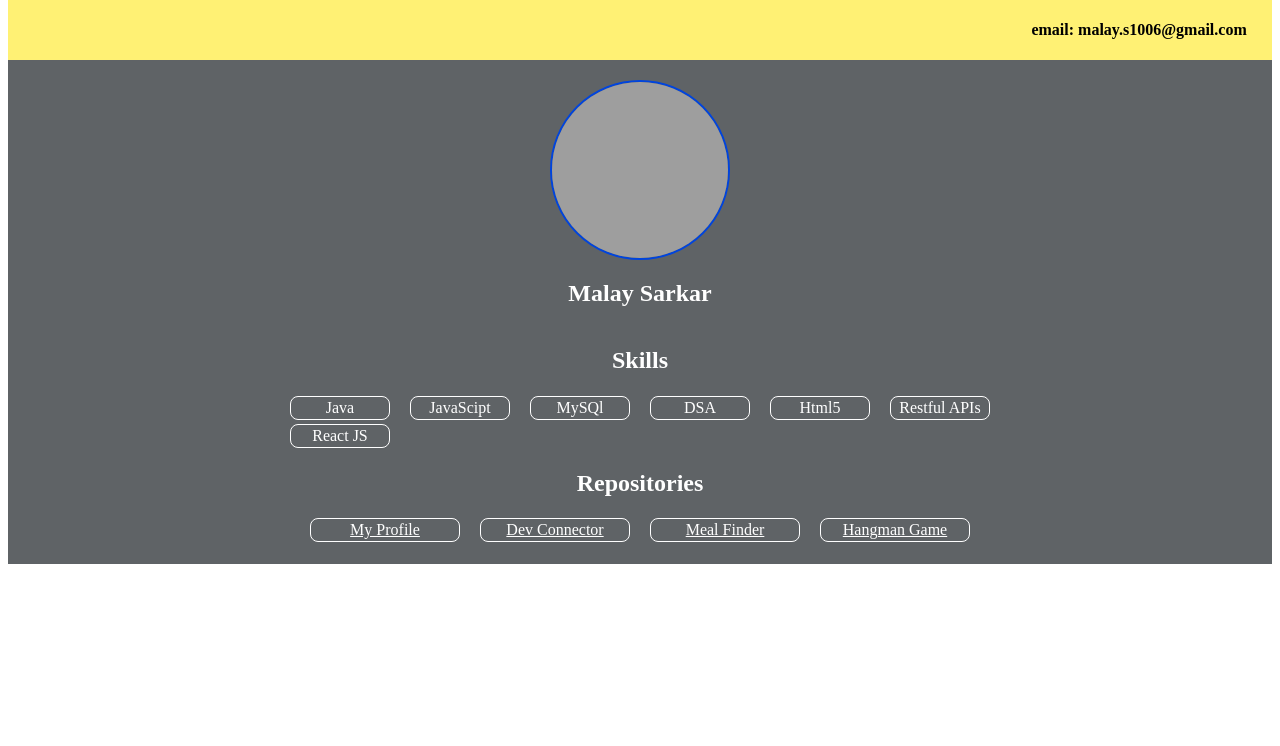
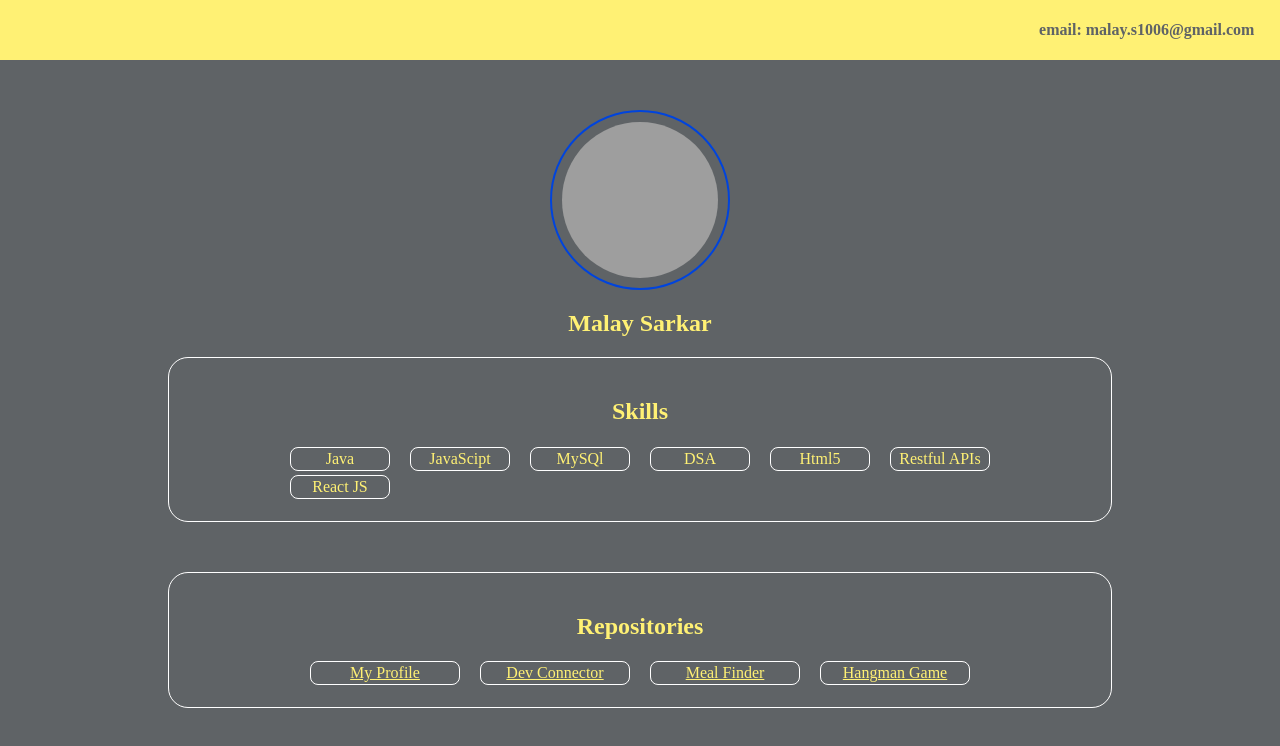
Before and after one commit to malayproject/MyProfile, a plain HTML site: page htmlPage/index.html in a window 1280 px wide. Drawn offline with Linux system fonts and the light colour scheme; grey boxes are pictures that could not be loaded.

Commit message:
some appearance changes

```diff
--- a/htmlPage/style.css
+++ b/htmlPage/style.css
@@ -6,16 +6,19 @@ body {
   flex-direction: column;
   align-items: center;
   justify-content: center;
-  margin-top: 0px;
+  margin: 0px;
+  background-color: rgb(95, 99, 102);
 }
 
 .navbar {
+  /* width: 100%; */
   width: 100%;
   height: 60px;
   display: flex;
   flex-direction: row;
   /* margin: 0px 0px 10px 0px; */
   background-color: rgb(255, 241, 116);
+  color: rgb(95, 99, 102);
 }
 
 .navLeftContainer {
@@ -31,18 +34,17 @@ body {
 }
 
 .textWhite {
-  color: white;
+  color: rgb(255, 241, 116);
 }
 
 .container {
   display: flex;
   flex-direction: column;
   width: 100%;
-  padding: 20px;
+  padding: 50px;
   align-items: center;
   justify-content: center;
   /* border: 1px solid #0bb; */
-  background-color: rgb(95, 99, 102);
 }
 
 img {
@@ -52,6 +54,7 @@ img {
 
 .roundImg {
   border: 2px, solid, #04d;
+  padding: 10px;
   border-radius: 50%;
   width: 180px;
   height: 180px;
@@ -60,9 +63,13 @@ img {
 .skillContainer {
   display: flex;
   flex-direction: column;
-  width: 100%;
+  width: 80%;
   /* background-color: #97bc62ff; */
   text-align: center;
+  border: 1px solid white;
+  border-radius: 20px;
+  margin-bottom: 50px;
+  padding: 20px;
 }
 
 .skills {
@@ -84,9 +91,12 @@ img {
 .reposContainer {
   display: flex;
   flex-direction: column;
-  width: 100%;
+  width: 80%;
   /* background-color: #099; */
   text-align: center;
+  border: 1px solid white;
+  border-radius: 20px;
+  padding: 20px;
 }
 
 .repos {
@@ -103,4 +113,9 @@ img {
   width: auto;
   min-width: 150px;
   padding: 2px;
+  transition: background-color 1.2s;
 }
+
+.repo:hover {
+  background-color: black;
+}
```
Also changed, not shown: htmlPage/index.html (+1 -0 lines).
